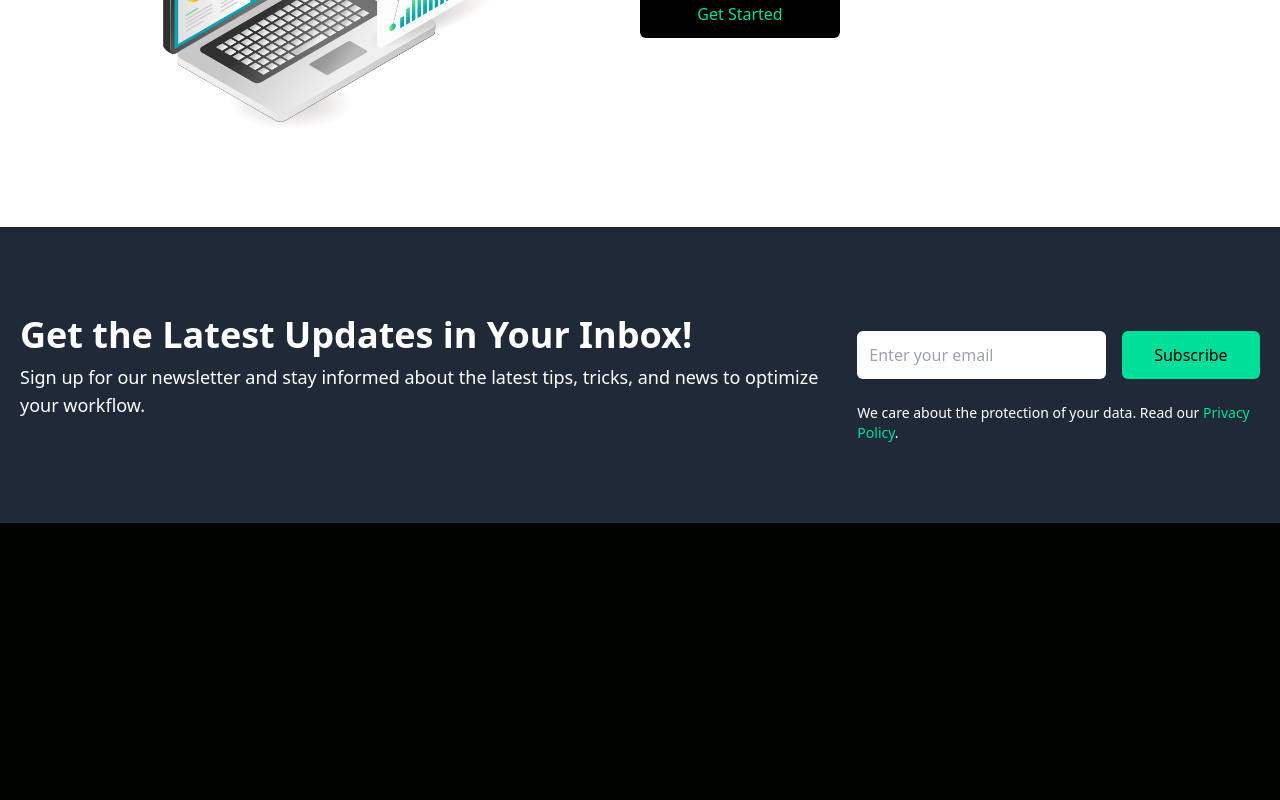
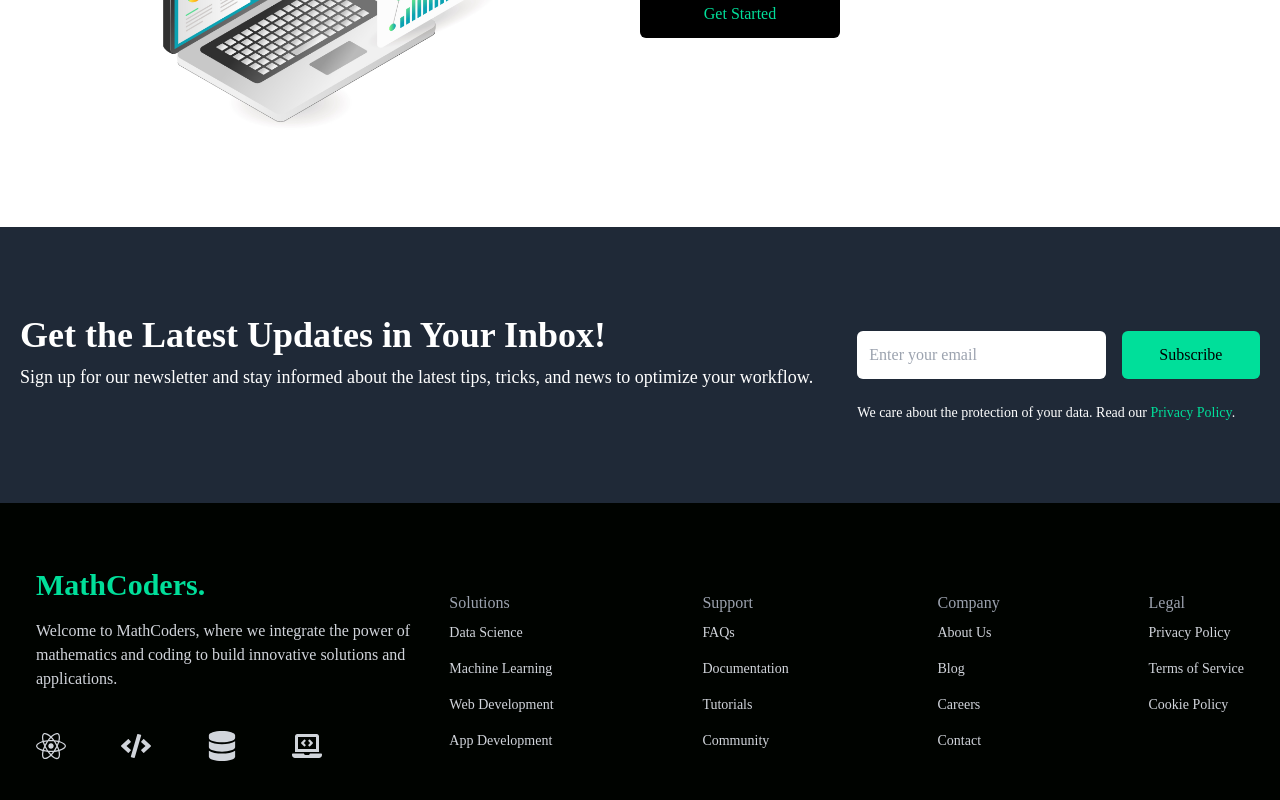
Before and after one commit to ualiid/frontend, a React (Vite) app: page / in a window 1280 px wide. Shown: the part 1150-1950 px from the top of the page. Before the commit the page ends 1673 px from the top, so only its background shows below. Built offline with nearby package versions, Linux system fonts and the light colour scheme.

Commit message:
static page completed

```diff
--- a/src/App.jsx
+++ b/src/App.jsx
@@ -3,6 +3,7 @@ import Navbar from './components/Navbar';
 import Hero from './components/Hero';
 import Analytics from './components/Analytics';
 import Newsletter from './components/Newsletter';
+import Footer from './components/Footer';
 
 function App() {
   return (
@@ -11,6 +12,7 @@ function App() {
       <Hero/>
       <Analytics/>
       <Newsletter/>
+      <Footer/>
     </div>
   );
 }
--- /dev/null
+++ b/src/components/Cards.jsx
@@ -0,0 +1,67 @@
+import React from 'react';
+import Single from '../assets/single.png';
+import Double from '../assets/double.png';
+import Triple from '../assets/triple.png';
+
+const cardData = [
+  {
+    imgSrc: Single,
+    title: 'Math Wizard',
+    price: '$149',
+    features: ['Unlock the Power of Math in Coding', 'Get Access to Exclusive Math Libraries', 'Explore Mathematical Algorithms'],
+    buttonColor: '#00df9a',
+  },
+  {
+    imgSrc: Double,
+    title: 'Coding Guru',
+    price: '$199',
+    features: ['Dive Deep into Coding Concepts', 'Master Data Structures and Algorithms', 'Develop Advanced Coding Projects'],
+    buttonColor: 'black',
+  },
+  {
+    imgSrc: Triple,
+    title: 'Math + Code Pro',
+    price: '$249',
+    features: ['Combine Math and Coding for Cutting-edge Solutions', 'Access to Advanced AI and Machine Learning Tools', 'Create Innovative Applications'],
+    buttonColor: '#00df9a',
+  },
+];
+
+const Cards = () => {
+  return (
+    <div className='w-full py-[10rem] px-4 bg-white'>
+      <div className='max-w-[1240px] mx-auto grid md:grid-cols-3 gap-8'>
+        {cardData.map((card, index) => (
+          <div
+            key={index}
+            className='w-full shadow-xl flex flex-col p-4 my-4 rounded-lg hover:scale-105 duration-300'
+          >
+            <img
+              className='w-20 mx-auto mt-[-3rem] bg-white'
+              src={card.imgSrc}
+              alt='/'
+            />
+            <h2 className='text-2xl font-bold text-center py-8'>{card.title}</h2>
+            <p className='text-center text-4xl font-bold'>{card.price}</p>
+            <div className='text-center font-medium'>
+              {card.features.map((feature, i) => (
+                <p key={i} className='py-2 border-b mx-8 mt-8'>
+                  {feature}
+                </p>
+              ))}
+            </div>
+            <button
+              className={`bg-${card.buttonColor} ${
+                card.buttonColor === 'black' ? 'text-[#00df9a]' : 'text-black'
+              } w-[200px] rounded-md font-medium my-6 mx-auto px-6 py-3`}
+            >
+              Start Journey
+            </button>
+          </div>
+        ))}
+      </div>
+    </div>
+  );
+};
+
+export default Cards;
--- /dev/null
+++ b/src/components/Footer.jsx
@@ -0,0 +1,56 @@
+import React from 'react';
+import { FaReact, FaCode, FaDatabase, FaLaptopCode } from 'react-icons/fa';
+
+const footerSections = [
+  {
+    title: 'Solutions',
+    items: ['Data Science', 'Machine Learning', 'Web Development', 'App Development'],
+  },
+  {
+    title: 'Support',
+    items: ['FAQs', 'Documentation', 'Tutorials', 'Community'],
+  },
+  {
+    title: 'Company',
+    items: ['About Us', 'Blog', 'Careers', 'Contact'],
+  },
+  {
+    title: 'Legal',
+    items: ['Privacy Policy', 'Terms of Service', 'Cookie Policy'],
+  },
+];
+
+const Footer = () => {
+  return (
+    <div className='max-w-[1240px] mx-auto py-16 px-4 grid lg:grid-cols-3 gap-8 text-gray-300'>
+      <div>
+        <h1 className='w-full text-3xl font-bold text-[#00df9a]'>MathCoders.</h1>
+        <p className='py-4'>
+          Welcome to MathCoders, where we integrate the power of mathematics and coding to build innovative solutions and applications.
+        </p>
+        <div className='flex justify-between md:w-[75%] my-6'>
+          <FaReact size={30} />
+          <FaCode size={30} />
+          <FaDatabase size={30} />
+          <FaLaptopCode size={30} />
+        </div>
+      </div>
+      <div className='lg:col-span-2 flex justify-between mt-6'>
+        {footerSections.map((section, index) => (
+          <div key={index}>
+            <h6 className='font-medium text-gray-400'>{section.title}</h6>
+            <ul>
+              {section.items.map((item, i) => (
+                <li key={i} className='py-2 text-sm'>
+                  {item}
+                </li>
+              ))}
+            </ul>
+          </div>
+        ))}
+      </div>
+    </div>
+  );
+};
+
+export default Footer;
--- a/src/components/Hero.jsx
+++ b/src/components/Hero.jsx
@@ -17,7 +17,7 @@ const Hero = () => {
           </p>
           <Typed
             className='md:text-5xl sm:text-4xl text-xl font-bold md:pl-4 pl-2'
-            strings={['299,792,458 m/s', '3.00 x 10^8 m/s']}
+            strings={['3.00 x 10^8 m/s']}
             typeSpeed={120}
             backSpeed={140}
             loop
--- a/src/components/Navbar.jsx
+++ b/src/components/Navbar.jsx
@@ -10,10 +10,10 @@ const Navbar = () => {
 
   return (
     <div className='flex justify-between items-center h-24 max-w-[1240px] mx-auto px-4 text-white'>
-      <h1 className='w-full text-3xl font-bold text-[#00df9a]'>
+      <h1 className='w-full cursor-pointer text-3xl font-bold text-[#00df9a]'>
         MATH & CODE.
       </h1>
-      <ul className='hidden md:flex'>
+      <ul className='hidden cursor-pointer md:flex'>
         <li className='p-4'>Fibonacci</li>
         <li className='p-4'>Prime Numbers</li>
         <li className='p-4'>Pythagorean Theorem</li>
--- a/src/index.css
+++ b/src/index.css
@@ -2,6 +2,9 @@
 @tailwind components;
 @tailwind utilities;
 
+@import url('https://fonts.googleapis.com/css2?family=NTR&family=Poppins:ital,wght@1,200&display=swap');
+
 body {
   background-color: #000300;
+  font-family: NTR;
 }
```
